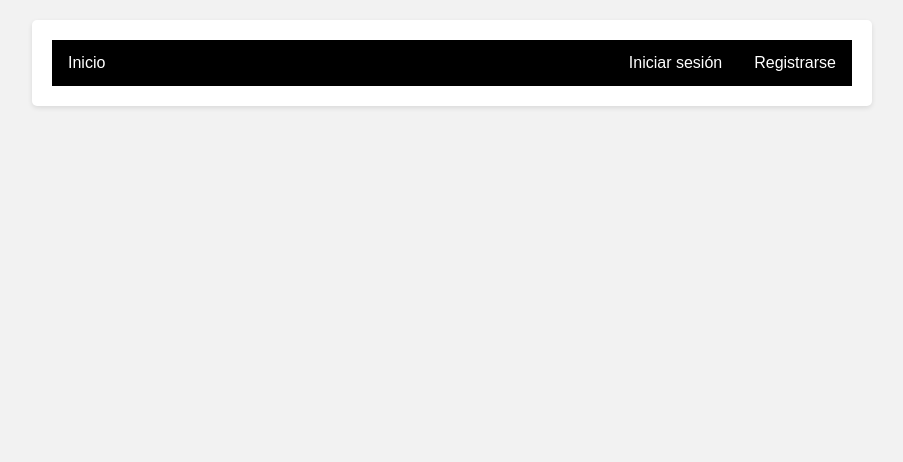
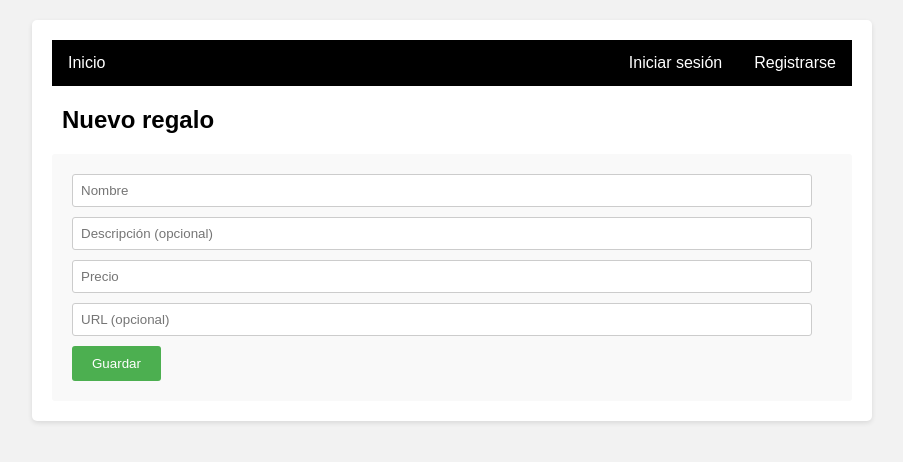
Before and after one commit to miermontoto/tuo-frontend, a React (Create React App) app: page /presents/edit in a window 1280 px wide. Shown: the top 462 px of the page, without its empty margins (188-1091 px from the left). Built offline with nearby package versions, Linux system fonts and the light colour scheme; no server answers.

Commit message:
editar regalos propios

```diff
--- a/src/App.js
+++ b/src/App.js
@@ -50,6 +50,7 @@ function App() {
 
         <Route path='/presents' element={<PresentList />} />
         <Route path='/presents/new' element={<NewPresent />} />
+        <Route path='/presents/edit' element={<NewPresent />} />
 
         <Route path='/friends' element={<FriendsList />} />
         <Route path='/friends/new' element={<NewFriend />} />
--- a/src/components/presents/NewPresent.js
+++ b/src/components/presents/NewPresent.js
@@ -1,9 +1,22 @@
-import { useState } from 'react';
+import { useEffect, useState } from 'react';
 import { useNavigate } from 'react-router-dom';
 import { queryApi } from '../../helpers/Api';
 
 const NewPresent = () => {
+	const id = new URLSearchParams(window.location.search).get('id')
 	const navigate = useNavigate()
+
+	// TODO: redirigir a /presents/new si no hay ID
+	// TODO: redirigir a /presents/edit si hay ID y está en /presents/new
+	useEffect(() => {
+		const presentData = async (id) => {
+			const present = await queryApi('GET', `presents/${id}`)
+			if (present?.data) setInputs(present.data.present)
+		}
+
+		if (id) presentData(id)
+	}, [id])
+
 	const [inputs, setInputs] = useState({ name: '', price: '', description: '', url: '' })
 
 	const handleInputChange = (e) => {
@@ -12,14 +25,16 @@ const NewPresent = () => {
 
 	const handleSubmit = async (e) => {
 		e.preventDefault()
-		const result = await queryApi('POST', 'presents', inputs)
+		const method = id ? 'PUT' : 'POST'
+		const target = id ? `presents/${id}` : 'presents'
+		const result = await queryApi(method, target, inputs)
 		if (result?.status === 'success') navigate('/presents')
 		// TODO: gestionar mensaje de success/error, no redirigir directamente
 	}
 
 	return (
 		<div id='new-present'>
-			<h2>Nuevo regalo</h2>
+			{id ? <h2>Editar regalo</h2> : <h2>Nuevo regalo</h2>}
 
 			<form onSubmit={handleSubmit}>
 				<input
--- a/src/components/presents/PresentList.js
+++ b/src/components/presents/PresentList.js
@@ -44,6 +44,7 @@ const PresentList = () => {
 					</div>
 					{!email && (
 						<div className='actions'>
+							<button onClick={() => navigate(`/presents/edit?id=${present.id}`)} className='edit-button'>Editar</button>
 							<button onClick={() => handleDelete(present.id)} className='red'>Eliminar</button>
 						</div>
 					)}
```
Also changed, not shown: src/components/presents/PresentDetail.js (added).
